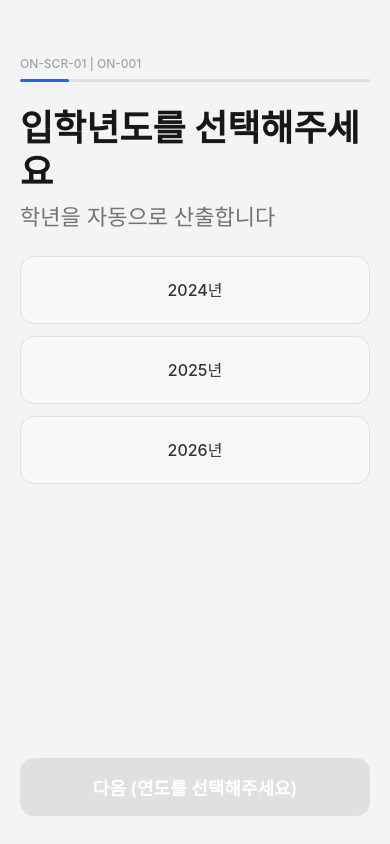
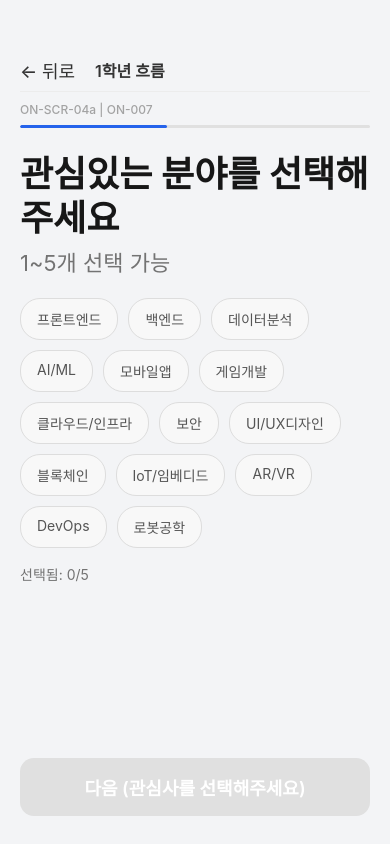
Before and after one commit to Tracktory/Frontend, a React Native app: screen /InterestSelect in a window 390 px wide. Built offline with nearby package versions, Linux system fonts and the light colour scheme; what react-native-worklets would draw is missing.

Commit message:
feat: ON-SCR-04a 관심사 선택 + InterestChip 분리

```diff
--- a/src/navigation/OnboardingNavigator.tsx
+++ b/src/navigation/OnboardingNavigator.tsx
@@ -4,11 +4,13 @@ import { createStackNavigator } from '@react-navigation/stack';
 import { AdmissionYearPage } from '@/src/pages/onboarding/AdmissionYearPage';
 import { AffiliationPage } from '@/src/pages/onboarding/AffiliationPage';
 import { CollegeSelectPage } from '@/src/pages/onboarding/CollegeSelectPage';
+import { InterestSelectPage } from '@/src/pages/onboarding/InterestSelectPage';
 
 export type OnboardingStackParamList = {
   AdmissionYear: undefined;
   Affiliation: undefined;
   CollegeSelect: undefined;
+  InterestSelect: undefined;
 };
 
 const Stack = createStackNavigator<OnboardingStackParamList>();
@@ -24,6 +26,7 @@ export function OnboardingNavigator() {
       <Stack.Screen name="AdmissionYear" component={AdmissionYearPage} />
       <Stack.Screen name="Affiliation" component={AffiliationPage} />
       <Stack.Screen name="CollegeSelect" component={CollegeSelectPage} />
+      <Stack.Screen name="InterestSelect" component={InterestSelectPage} />
     </Stack.Navigator>
   );
 }
--- a/src/pages/onboarding/CollegeSelectPage.tsx
+++ b/src/pages/onboarding/CollegeSelectPage.tsx
@@ -23,7 +23,7 @@ export function CollegeSelectPage({ navigation }: Props) {
   const handleSelectCollege = (selectedCollege: string) => {
     setCollege(selectedCollege);
     console.log(`[Onboarding] 단과대 선택 완료: ${selectedCollege}`);
-    console.log('[Onboarding] 다음 화면은 아직 미구현입니다.');
+    navigation.navigate('InterestSelect');
   };
 
   return (
--- /dev/null
+++ b/src/pages/onboarding/InterestSelectPage.tsx
@@ -0,0 +1,166 @@
+import React from 'react';
+import { Pressable, StyleSheet, Text, View } from 'react-native';
+import { StackScreenProps } from '@react-navigation/stack';
+
+import { Button } from '../../components/Button';
+import { ProgressBar } from '../../components/ProgressBar';
+import { OnboardingStackParamList } from '../../navigation/OnboardingNavigator';
+import { useOnboardingStore } from '../../stores/onboardingStore';
+import { InterestChip } from './components/InterestChip';
+
+type Props = StackScreenProps<OnboardingStackParamList, 'InterestSelect'>;
+
+const interests = [
+  '프론트엔드',
+  '백엔드',
+  '데이터분석',
+  'AI/ML',
+  '모바일앱',
+  '게임개발',
+  '클라우드/인프라',
+  '보안',
+  'UI/UX디자인',
+  '블록체인',
+  'IoT/임베디드',
+  'AR/VR',
+  'DevOps',
+  '로봇공학',
+];
+
+export function InterestSelectPage({ navigation }: Props) {
+  const selectedInterests = useOnboardingStore((state) => state.interests);
+  const toggleInterest = useOnboardingStore((state) => state.toggleInterest);
+
+  const maxReached = selectedInterests.length >= 5;
+
+  const handleToggleInterest = (interest: string) => {
+    const alreadySelected = selectedInterests.includes(interest);
+
+    if (!alreadySelected && maxReached) {
+      console.log('[Onboarding] 관심사는 최대 5개까지 선택할 수 있습니다.');
+      return;
+    }
+
+    toggleInterest(interest);
+  };
+
+  const handleNext = () => {
+    if (selectedInterests.length < 1) {
+      return;
+    }
+    console.log('[Onboarding] 선택한 관심사:', selectedInterests);
+    console.log('[Onboarding] 다음 화면은 아직 미구현입니다.');
+  };
+
+  return (
+    <View style={styles.screen}>
+      <View style={styles.content}>
+        <View style={styles.headerRow}>
+          <Pressable onPress={() => navigation.goBack()} style={styles.backButton}>
+            <Text style={styles.backButtonText}>← 뒤로</Text>
+          </Pressable>
+          <Text style={styles.headerTitle}>1학년 흐름</Text>
+        </View>
+
+        <Text style={styles.screenId}>ON-SCR-04a | ON-007</Text>
+        <ProgressBar progress={0.42} />
+
+        <Text style={styles.title}>관심있는 분야를 선택해주세요</Text>
+        <Text style={styles.subtitle}>1~5개 선택 가능</Text>
+
+        <View style={styles.chipGroup}>
+          {interests.map((interest) => {
+            const isSelected = selectedInterests.includes(interest);
+            return (
+              <InterestChip
+                key={interest}
+                label={interest}
+                selected={isSelected}
+                disabled={maxReached && !isSelected}
+                onPress={() => handleToggleInterest(interest)}
+              />
+            );
+          })}
+        </View>
+
+        <Text style={styles.counterText}>선택됨: {selectedInterests.length}/5</Text>
+      </View>
+
+      <View style={styles.bottomArea}>
+        <Button
+          title={selectedInterests.length > 0 ? '다음' : '다음 (관심사를 선택해주세요)'}
+          variant={selectedInterests.length > 0 ? 'primary' : 'disabled'}
+          onPress={handleNext}
+        />
+      </View>
+    </View>
+  );
+}
+
+const styles = StyleSheet.create({
+  screen: {
+    flex: 1,
+    backgroundColor: '#F3F4F6',
+    paddingHorizontal: 20,
+    paddingTop: 48,
+    paddingBottom: 28,
+  },
+  content: {
+    flex: 1,
+  },
+  headerRow: {
+    minHeight: 44,
+    flexDirection: 'row',
+    alignItems: 'center',
+    borderBottomWidth: 1,
+    borderBottomColor: '#ECECEC',
+    marginBottom: 10,
+  },
+  backButton: {
+    paddingVertical: 8,
+    paddingRight: 12,
+  },
+  backButtonText: {
+    fontSize: 18,
+    fontWeight: '500',
+    color: '#333333',
+  },
+  headerTitle: {
+    fontSize: 16,
+    fontWeight: '600',
+    color: '#333333',
+    marginLeft: 8,
+  },
+  screenId: {
+    fontSize: 12,
+    color: '#A3A3A3',
+    marginBottom: 8,
+    fontWeight: '500',
+  },
+  title: {
+    fontSize: 36,
+    lineHeight: 44,
+    fontWeight: '700',
+    color: '#171717',
+    marginBottom: 8,
+  },
+  subtitle: {
+    fontSize: 22,
+    lineHeight: 30,
+    color: '#737373',
+    marginBottom: 20,
+  },
+  chipGroup: {
+    flexDirection: 'row',
+    flexWrap: 'wrap',
+    gap: 10,
+    marginBottom: 16,
+  },
+  counterText: {
+    fontSize: 14,
+    color: '#737373',
+  },
+  bottomArea: {
+    paddingTop: 12,
+  },
+});
--- /dev/null
+++ b/src/pages/onboarding/components/InterestChip.tsx
@@ -0,0 +1,55 @@
+import React from 'react';
+import { Pressable, StyleSheet, Text } from 'react-native';
+
+interface InterestChipProps {
+  label: string;
+  selected: boolean;
+  disabled?: boolean;
+  onPress: () => void;
+}
+
+export function InterestChip({ label, selected, disabled = false, onPress }: InterestChipProps) {
+  return (
+    <Pressable
+      style={({ pressed }) => [
+        styles.chip,
+        selected && styles.chipSelected,
+        disabled && !selected && styles.chipDisabled,
+        pressed && !disabled && styles.pressed,
+      ]}
+      onPress={onPress}
+      disabled={disabled && !selected}
+    >
+      <Text style={[styles.chipText, selected && styles.chipTextSelected]}>{label}</Text>
+    </Pressable>
+  );
+}
+
+const styles = StyleSheet.create({
+  chip: {
+    borderRadius: 20,
+    borderWidth: 1,
+    borderColor: '#DDDDDD',
+    backgroundColor: '#F8F8F8',
+    paddingVertical: 10,
+    paddingHorizontal: 16,
+  },
+  chipSelected: {
+    borderColor: '#2563EB',
+    backgroundColor: '#2563EB',
+  },
+  chipDisabled: {
+    opacity: 0.45,
+  },
+  chipText: {
+    fontSize: 14,
+    color: '#555555',
+  },
+  chipTextSelected: {
+    color: '#FFFFFF',
+    fontWeight: '600',
+  },
+  pressed: {
+    opacity: 0.9,
+  },
+});
--- a/src/stores/onboardingStore.ts
+++ b/src/stores/onboardingStore.ts
@@ -23,9 +23,12 @@ interface OnboardingState {
   grade: number | null;
   affiliation: AffiliationType | null;
   college: string | null;
+  interests: string[];
   setAdmissionYear: (year: number) => void;
   setAffiliation: (type: AffiliationType) => void;
   setCollege: (college: string) => void;
+  toggleInterest: (interest: string) => void;
+  clearInterests: () => void;
 }
 
 export const useOnboardingStore = create<OnboardingState>()(
@@ -35,6 +38,7 @@ export const useOnboardingStore = create<OnboardingState>()(
       grade: null,
       affiliation: null,
       college: null,
+      interests: [],
       setAdmissionYear: (year: number) => {
         const currentYear = new Date().getFullYear();
         const calculatedGrade = Math.max(1, currentYear - year + 1);
@@ -50,6 +54,24 @@ export const useOnboardingStore = create<OnboardingState>()(
       setCollege: (college: string) => {
         set({ college });
       },
+      toggleInterest: (interest: string) => {
+        set((state) => {
+          if (state.interests.includes(interest)) {
+            return {
+              interests: state.interests.filter((item) => item !== interest),
+            };
+          }
+          if (state.interests.length >= 5) {
+            return state;
+          }
+          return {
+            interests: [...state.interests, interest],
+          };
+        });
+      },
+      clearInterests: () => {
+        set({ interests: [] });
+      },
     }),
     {
       name: 'onboarding-storage',
```
